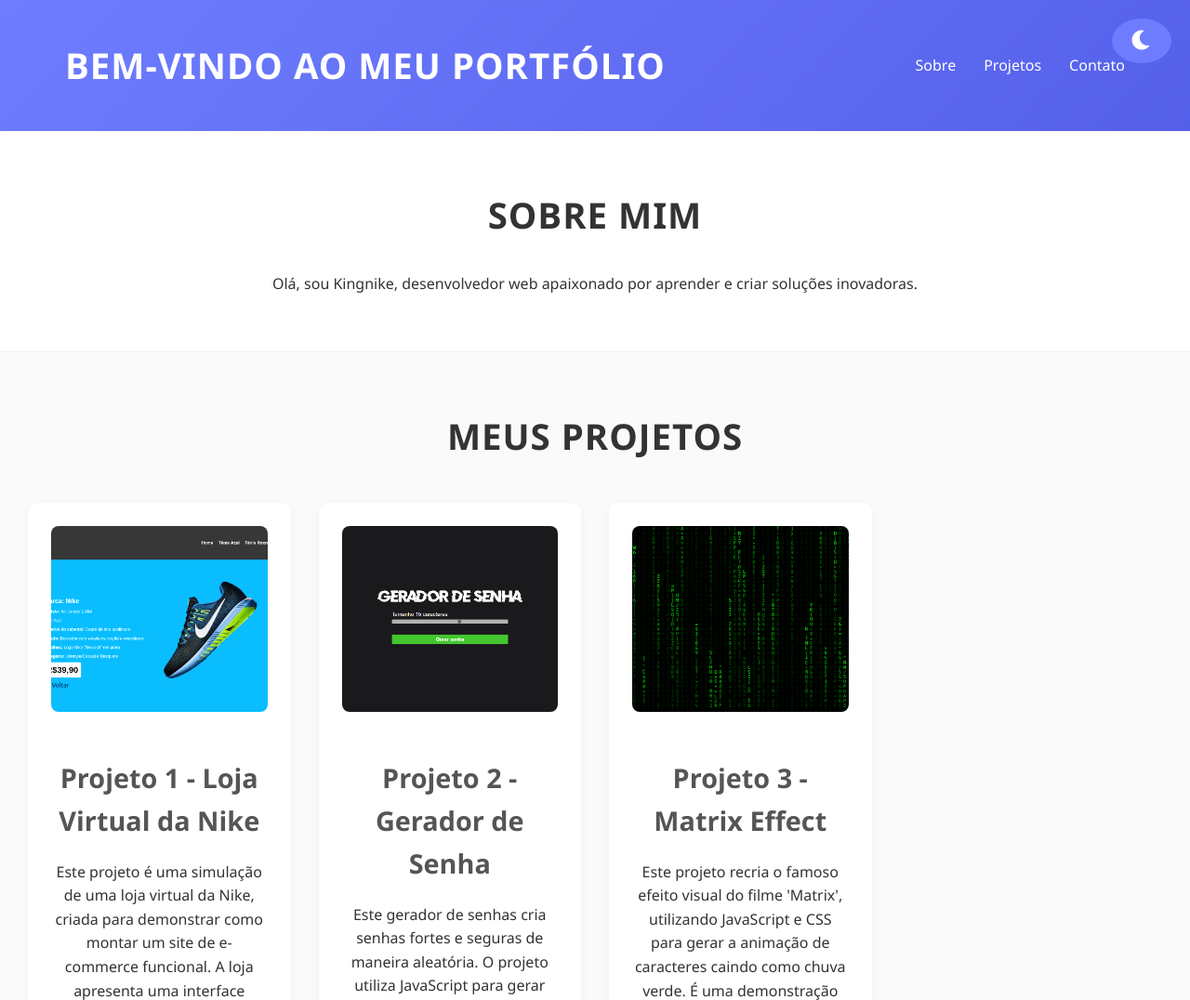
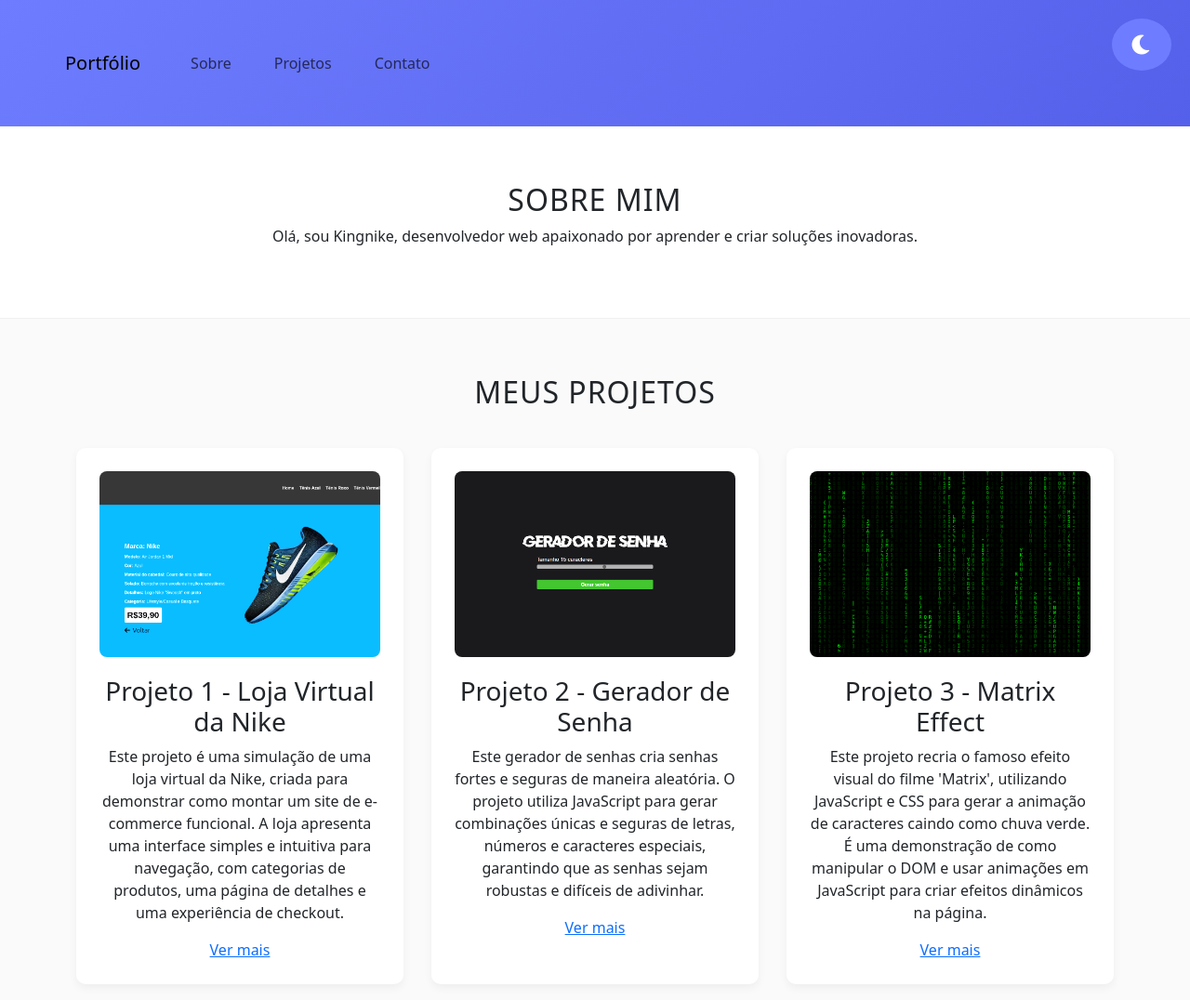
Before and after one commit to Kingnike1/meu-portifolio, a plain HTML site: page index.html in a window 1280 px wide. Shown: the top 1076 px of the page at 93% size. Drawn offline with nearby package versions, Linux system fonts and the light colour scheme.

Commit message:
adicao da responsividade

```diff
--- a/index.html
+++ b/index.html
@@ -6,53 +6,68 @@
     <title>Portfólio</title>
     <link rel="stylesheet" href="styles.css">
 
+    <!-- Bootstrap CSS -->
+    <link href="https://cdn.jsdelivr.net/npm/bootstrap@5.3.0/dist/css/bootstrap.min.css" rel="stylesheet">
+
     <link href="https://cdn.jsdelivr.net/npm/aos@2.3.4/dist/aos.css" rel="stylesheet">
     <link rel="stylesheet" href="https://cdnjs.cloudflare.com/ajax/libs/font-awesome/6.0.0-beta3/css/all.min.css">
     <script src="https://cdn.jsdelivr.net/npm/aos@2.3.4/dist/aos.js"></script>
   </head>
   <body>
-    <header>
+    <header class="bg-light shadow-sm">
       <div class="container">
-        <h1>Bem-vindo ao meu Portfólio</h1>
-        <nav>
-          <ul>
-            <li><a href="#sobre">Sobre</a></li>
-            <li><a href="#projetos">Projetos</a></li>
-            <li><a href="#contato">Contato</a></li>
+        <nav class="navbar navbar-expand-lg navbar-light">
+          <a class="navbar-brand" href="#">Portfólio</a>
+          <button class="navbar-toggler" type="button" data-bs-toggle="collapse" data-bs-target="#navbarNav" aria-controls="navbarNav" aria-expanded="false" aria-label="Alternar navegação">
+            <span class="navbar-toggler-icon"></span>
+          </button>
+          <div class="collapse navbar-collapse" id="navbarNav">
+            <ul class="navbar-nav ms-auto">
+              <li class="nav-item"><a class="nav-link" href="#sobre">Sobre</a></li>
+              <li class="nav-item"><a class="nav-link" href="#projetos">Projetos</a></li>
+              <li class="nav-item"><a class="nav-link" href="#contato">Contato</a></li>
             </ul>
+          </div>
+          <!-- Botão para alternar o tema -->
+          <button id="toggle-theme" class="btn btn-outline-dark ms-3" aria-label="Alternar Tema">
+            <i class="fas fa-moon"></i>
+          </button>
         </nav>
-        <!-- Botão para alternar o tema -->
-        <button id="toggle-theme" aria-label="Alternar Tema">
-          <i class="fas fa-moon"></i> <!-- Ícone de lua para modo escuro -->
-        </button>
       </div>
     </header>
 
     <section id="sobre" class="section" data-aos="fade-up">
+      <div class="container">
         <h2>Sobre Mim</h2>
         <p>Olá, sou Kingnike, desenvolvedor web apaixonado por aprender e criar soluções inovadoras.</p>
+      </div>
     </section>
 
     <section id="projetos" class="section">
+      <div class="container">
         <h2>Meus Projetos</h2>
         <div class="project-list"></div>
+      </div>
     </section>
 
     <section id="contato" class="section">
+      <div class="container">
         <h2>Contato</h2>
         <form id="form-contato">
-        <input type="text" id="nome" placeholder="Seu nome" required>
-        <input type="email" id="email" placeholder="Seu e-mail" required>
-        <textarea id="mensagem" placeholder="Sua mensagem" required></textarea>
-        <button type="submit">Enviar</button>
+          <input type="text" id="nome" class="form-control mb-2" placeholder="Seu nome" required>
+          <input type="email" id="email" class="form-control mb-2" placeholder="Seu e-mail" required>
+          <textarea id="mensagem" class="form-control mb-2" placeholder="Sua mensagem" required></textarea>
+          <button type="submit" class="btn btn-primary">Enviar</button>
         </form>
         <p id="feedback"></p>
+      </div>
     </section>
 
-    <footer>
+    <footer class="bg-light text-center p-3 mt-4">
       <p>&copy; 2024 Kingnike - Todos os direitos reservados</p>
     </footer>
 
+    <script src="https://cdn.jsdelivr.net/npm/bootstrap@5.3.0/dist/js/bootstrap.bundle.min.js"></script>
     <script src="script.js"></script>
   </body>
 </html>
```
Lines whose indentation alone changed are shown as unchanged.
